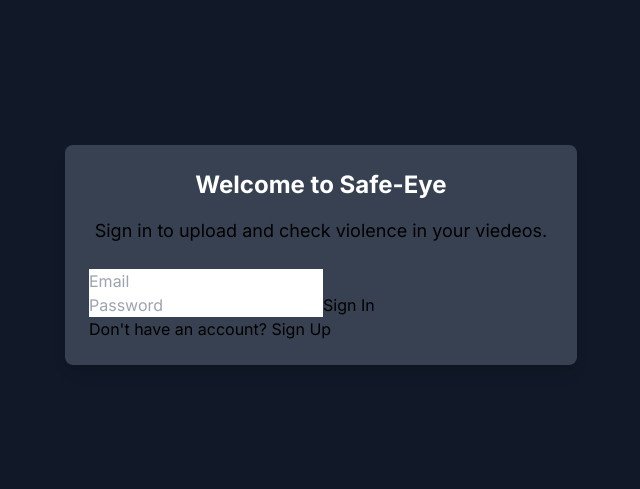
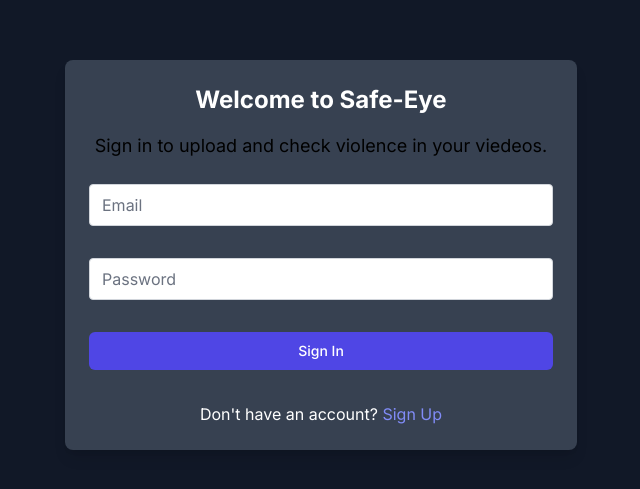
Before and after one commit to scottXchoo/safe-eye, a Next.js app: page / in a window 1280 px wide. Shown: the part 145-634 px from the top of the page, without its empty margins (319-959 px from the left). Built offline with nearby package versions, Linux system fonts and the light colour scheme.

Commit message:
style(AuthForm): apply TailwindCSS styles

```diff
--- a/src/components/AuthForm.tsx
+++ b/src/components/AuthForm.tsx
@@ -26,17 +26,24 @@
     signInMessage = "Sign Up";
   }
 
-  const signUpMessage = <p>Email sent! Check your email to confirm sign up.</p>;
+  const signUpMessage = (
+    <p className="text-center text-white">
+      Email sent! Check your email to confirm sign up.
+    </p>
+  );
 
   return (
-    <form onSubmit={isNewUser ? handleSignUp : handleLogin}>
+    <form
+      onSubmit={isNewUser ? handleSignUp : handleLogin}
+      className="space-y-8"
+    >
       <input
         type="email"
         value={email}
         onChange={(e: ChangeEvent<HTMLInputElement>) =>
           setEmail(e.target.value)
         }
-        className=""
+        className="appearance-none rounded relative block w-full px-3 py-2 border border-gray-300 placeholder-gray-500 text-gray-900 focus:outline-none focus:ring-indigo-500 focus:border-indigo-500"
         placeholder="Email"
       />
       <input
@@ -45,22 +52,35 @@
         onChange={(e: ChangeEvent<HTMLInputElement>) =>
           setPassword(e.target.value)
         }
-        className=""
+        className="appearance-none rounded relative block w-full px-3 py-2 border border-gray-300 placeholder-gray-500 text-gray-900 focus:outline-none focus:ring-indigo-500 focus:border-indigo-500"
         placeholder="Password"
       />
-      <button type="submit">{signInMessage}</button>
-      <p>
+      <button
+        type="submit"
+        className="group relative w-full flex justify-center py-2 px-4 border border-transparent text-sm font-medium rounded-md text-white bg-indigo-600 hover:bg-indigo-700 focus:outline-none focus:ring-2 focus:ring-offset-2 focus:ring-indigo-500"
+      >
+        {signInMessage}
+      </button>
+      <p className="text-center text-white">
         {isNewUser ? (
           <>
             Already have an account?{" "}
-            <button type="button" onClick={() => setIsNewUser(false)}>
+            <button
+              type="button"
+              onClick={() => setIsNewUser(false)}
+              className="text-indigo-400 hover:text-indigo-600"
+            >
               Sign In
             </button>
           </>
         ) : (
           <>
             Don't have an account?{" "}
-            <button type="button" onClick={() => setIsNewUser(true)}>
+            <button
+              type="button"
+              onClick={() => setIsNewUser(true)}
+              className="text-indigo-400 hover:text-indigo-600"
+            >
               Sign Up
             </button>
           </>
```
